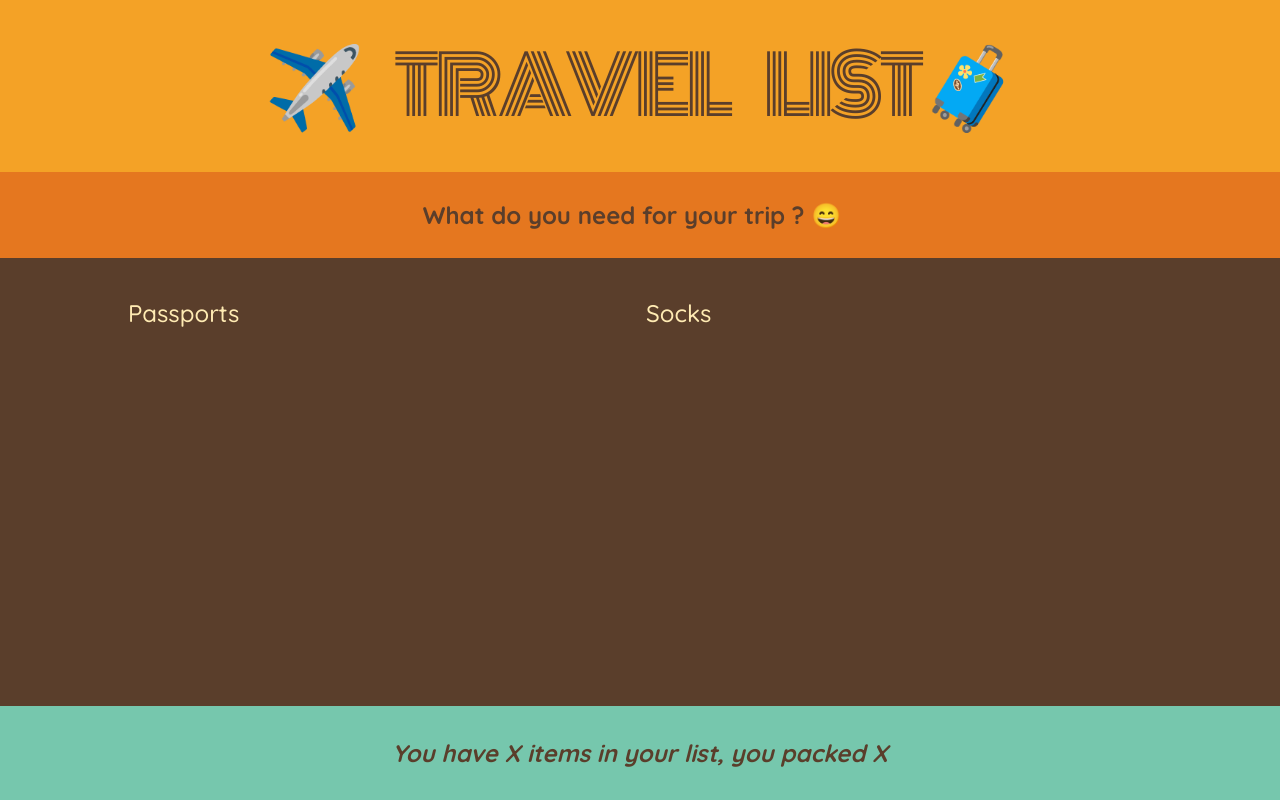
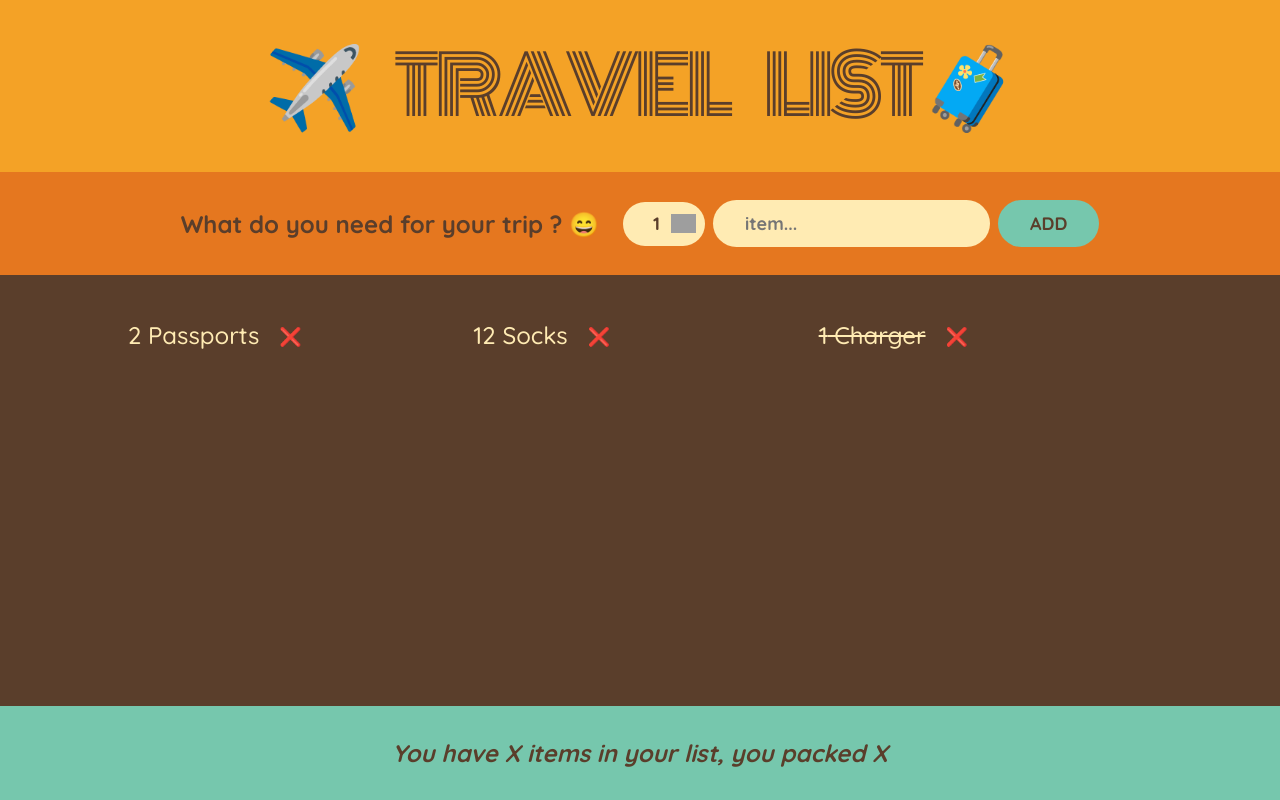
Before and after one commit to ShubhamAdelkar/travel-list, a React (Create React App) app: page / in a window 1280 px wide. Built offline with nearby package versions, Linux system fonts and the light colour scheme; grey boxes are pictures that could not be loaded.

Commit message:
add select element

```diff
--- a/src/App.js
+++ b/src/App.js
@@ -1,6 +1,7 @@
 const initialItems = [
-  { id: 1, description: "Passports", quantity: 2, packed: false },
-  { id: 2, description: "Socks", quantity: 12, packed: false },
+  { id: 1, description: " Passports", quantity: 2, packed: false },
+  { id: 2, description: " Socks", quantity: 12, packed: false },
+  { id: 3, description: " Charger", quantity: 1, packed: true },
 ];
 
 function App() {
@@ -20,9 +21,18 @@
 
 function Form() {
   return (
-    <div className="add-form">
+    <form className="add-form">
       <h3>What do you need for your trip ? 😄</h3>
-    </div>
+      <select>
+        {Array.from({ length: 20 }, (_, i) => i + 1).map((num) => (
+          <option value={num} key={num}>
+            {num}
+          </option>
+        ))}
+      </select>
+      <input type="text" placeholder="item..." />
+      <button>Add</button>
+    </form>
   );
 }
 
@@ -31,7 +41,7 @@
     <div className="list">
       <ul>
         {initialItems.map((item) => (
-          <Item item={item} />
+          <Item item={item} key={item.id} />
         ))}
       </ul>
     </div>
@@ -39,7 +49,15 @@
 }
 
 function Item({ item }) {
-  return <li>{item.description}</li>;
+  return (
+    <li>
+      <span style={item.packed ? { textDecoration: "line-through" } : {}}>
+        {item.quantity}
+        {item.description}
+      </span>
+      <button>❌</button>
+    </li>
+  );
 }
 
 function Stats() {
```
